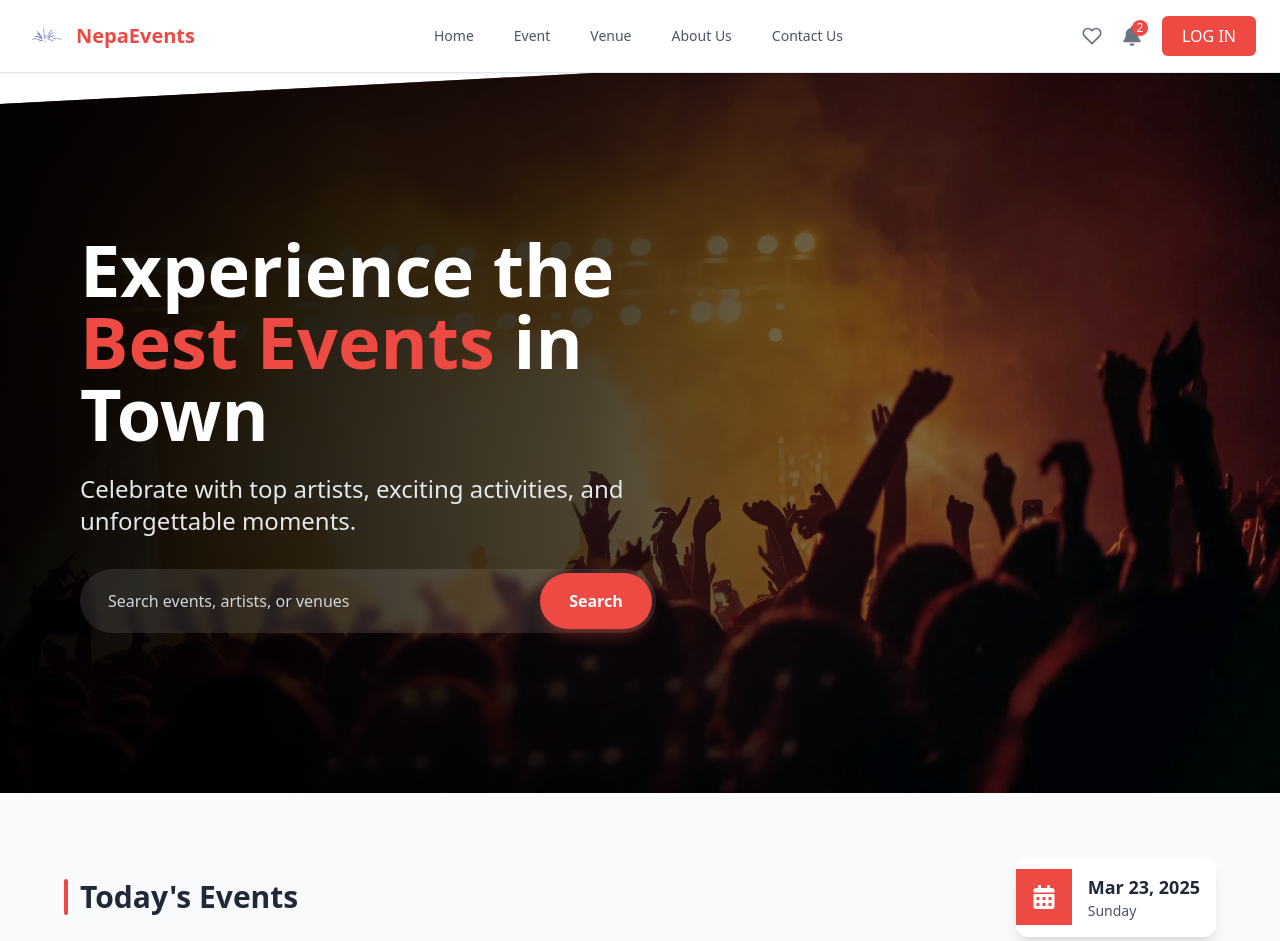
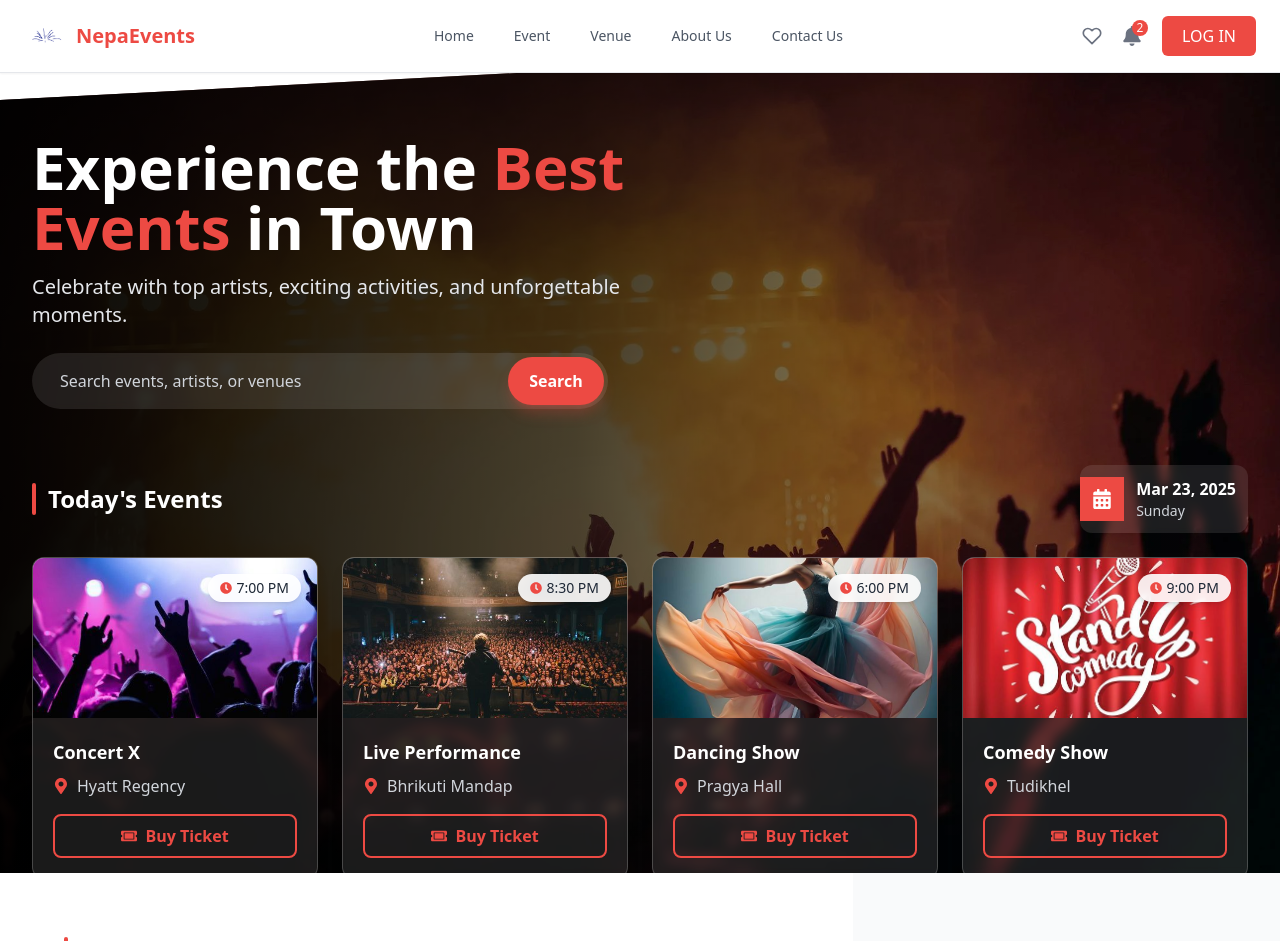
Before and after one commit to swechhyamaharjan/NepaEvents, a React (Vite) app in the folder client/: page / in a window 1280 px wide. Shown: the top 941 px of the page. Built offline with nearby package versions, Linux system fonts and the light colour scheme; no server answers.

Commit message:
Redesign HomePage layout for better UX

```diff
--- a/client/src/Components/Users/HomePage.jsx
+++ b/client/src/Components/Users/HomePage.jsx
@@ -10,6 +10,7 @@ import category3 from "/public/images/event3.png";
 import category4 from "/public/images/event4.png";
 import category5 from "/public/images/event2.png";
 import category6 from "/public/images/event1.png";
+import Footer from './Footer';
 import { FaCalendarAlt, FaMapMarkerAlt, FaClock, FaTicketAlt } from "react-icons/fa";
 
 export const HomePage = () => {
@@ -46,8 +47,8 @@ export const HomePage = () => {
 
   return (
     <div className="App font-sans">
-      {/* Hero Section with Diagonal Design */}
-      <div className="relative w-full h-[90vh] overflow-hidden">
+      {/* Redesigned Hero Section with Integrated Events */}
+      <div className="relative w-full min-h-screen overflow-hidden">
         {/* Background Image with Tilt */}
         <div
           className="absolute inset-0 bg-cover bg-center transform -skew-y-3 scale-110 origin-top-right"
@@ -61,13 +62,15 @@ export const HomePage = () => {
         {/* Overlay with gradient */}
         <div className="absolute inset-0 bg-gradient-to-r from-black via-black/70 to-transparent -skew-y-3 scale-110 origin-top-right" style={{ top: "-5%", height: "110%" }}></div>
 
-        {/* Content container */}
-        <div className="absolute inset-0 flex flex-col justify-center items-start px-8 lg:px-20 z-10">
-          <div className="max-w-2xl">
-            <h1 className="text-4xl sm:text-5xl md:text-6xl lg:text-7xl font-bold mb-6 text-white leading-tight">
+        {/* Content container - Restructured layout */}
+        <div className="absolute inset-0 z-10">
+          <div className="container mx-auto h-full flex flex-col pt-16 px-4 md:px-8">
+            {/* Hero content and search - takes less vertical space now */}
+            <div className="max-w-2xl mb-8">
+              <h1 className="text-4xl sm:text-5xl md:text-6xl font-bold mb-4 text-white leading-tight">
                 Experience the <span className="text-[#ED4A43]">Best Events</span> in Town
               </h1>
-            <p className="text-lg sm:text-xl md:text-2xl mb-8 text-gray-200">
+              <p className="text-lg sm:text-xl mb-6 text-gray-200">
                 Celebrate with top artists, exciting activities, and unforgettable
                 moments.
               </p>
@@ -78,49 +81,46 @@ export const HomePage = () => {
                   <input
                     type="text"
                     placeholder="Search events, artists, or venues"
-                  className="px-6 py-4 w-full bg-transparent text-white placeholder-gray-300 border-none outline-none"
+                    className="px-6 py-3 w-full bg-transparent text-white placeholder-gray-300 border-none outline-none"
                   />
                   <button
                     type="submit"
-                  className="p-4 bg-[#ED4A43] hover:bg-[#D43C35] text-white font-semibold rounded-full min-w-28 shadow-lg shadow-[#ED4A43]/30"
+                    className="p-3 bg-[#ED4A43] hover:bg-[#D43C35] text-white font-semibold rounded-full min-w-24 shadow-lg shadow-[#ED4A43]/30"
                   >
                     Search
                   </button>
                 </form>
               </div>
             </div>
-        </div>
-      </div>
 
-      {/* Today's Event Section */}
-      <div className="bg-gray-50 py-16 px-4 md:px-8">
-        <div className="max-w-6xl mx-auto">
+            {/* Today's Events Section - Integrated into hero */}
+            <div className="flex-grow py-6">
               {/* Header with Date Card */}
-          <div className="flex flex-col md:flex-row justify-between items-start md:items-center mb-12 space-y-4 md:space-y-0">
-            <h1 className="text-3xl font-bold text-gray-800 relative pl-4">
+              <div className="flex flex-col md:flex-row justify-between items-start md:items-center mb-6 space-y-4 md:space-y-0">
+                <h2 className="text-2xl font-bold text-white relative pl-4">
                   <span className="absolute left-0 top-0 bottom-0 w-1 bg-[#ED4A43] rounded-full"></span>
                   Today's Events
-            </h1>
-            <div className="flex items-center bg-white shadow-lg rounded-xl overflow-hidden">
-              <div className="bg-[#ED4A43] p-4 text-white">
-                <FaCalendarAlt className="text-2xl" />
+                </h2>
+                <div className="flex items-center bg-white/10 backdrop-blur-sm shadow-lg rounded-xl overflow-hidden">
+                  <div className="bg-[#ED4A43] p-3 text-white">
+                    <FaCalendarAlt className="text-xl" />
                   </div>
-              <div className="text-left p-4">
-                <p className="text-lg font-semibold text-gray-800">{formattedDate}</p>
-                <p className="text-sm text-gray-600">{dayOfWeek}</p>
+                  <div className="text-left p-3">
+                    <p className="text-base font-semibold text-white">{formattedDate}</p>
+                    <p className="text-sm text-gray-300">{dayOfWeek}</p>
                   </div>
                 </div>
               </div>
 
-          {/* Events Card Grid with Improved Design */}
-          <div className="grid grid-cols-1 sm:grid-cols-2 lg:grid-cols-4 gap-8">
+              {/* Events Card Grid with Horizontal Scrolling on Mobile */}
+              <div className="flex overflow-x-auto pb-4 space-x-6 -mx-4 px-4 md:mx-0 md:px-0 md:grid md:grid-cols-2 lg:grid-cols-4 md:gap-6 md:space-x-0">
                 {events.map((event, index) => (
                   <div
                     key={index}
-                className="group relative bg-white rounded-xl overflow-hidden shadow-lg hover:shadow-xl transition-all duration-300"
+                    className="group relative flex-shrink-0 w-72 md:w-full bg-white/10 backdrop-blur-sm rounded-xl overflow-hidden shadow-lg hover:shadow-xl transition-all duration-300 border border-white/20"
                   >
                     {/* Event Image Banner */}
-                <div className="h-48 w-full bg-gray-200 overflow-hidden">
+                    <div className="h-40 w-full bg-gray-200 overflow-hidden">
                       <img
                         src={event.img}
                         alt={event.name}
@@ -136,21 +136,23 @@ export const HomePage = () => {
                     </div>
 
                     {/* Content */}
-                <div className="p-6">
-                  <h3 className="text-xl font-bold text-gray-800 mb-2 group-hover:text-[#ED4A43] transition-colors">
+                    <div className="p-5">
+                      <h3 className="text-lg font-bold text-white mb-2 group-hover:text-[#ED4A43] transition-colors">
                         {event.name}
                       </h3>
-                  <p className="flex items-center text-gray-600 mb-4">
+                      <p className="flex items-center text-gray-300 mb-4">
                         <FaMapMarkerAlt className="text-[#ED4A43] mr-2" />
                         {event.place}
                       </p>
-                  <button className="w-full flex items-center justify-center py-3 px-4 bg-transparent border-2 border-[#ED4A43] text-[#ED4A43] font-semibold rounded-lg group-hover:bg-[#ED4A43] group-hover:text-white transition-all duration-300">
+                      <button className="w-full flex items-center justify-center py-2 px-4 bg-transparent border-2 border-[#ED4A43] text-[#ED4A43] font-semibold rounded-lg group-hover:bg-[#ED4A43] group-hover:text-white transition-all duration-300">
                         <FaTicketAlt className="mr-2" />
                         Buy Ticket
                       </button>
                     </div>
                   </div>
                 ))}
+              </div>
+            </div>
           </div>
         </div>
       </div>
@@ -190,7 +192,8 @@ export const HomePage = () => {
           </div>
         </div>
       </div>
-      {/* Footer Section */}
+
+      <Footer />
     </div>
   );
 };
```
Lines whose indentation alone changed are shown as unchanged.
